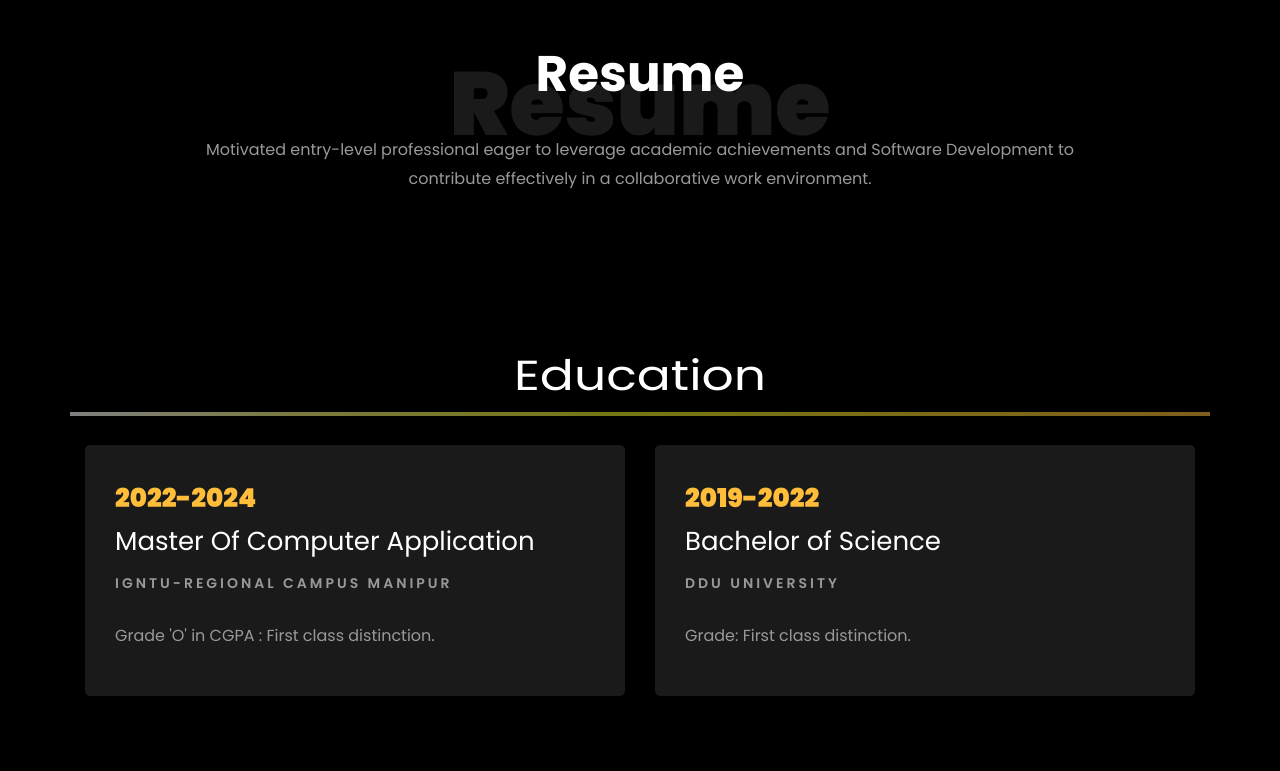
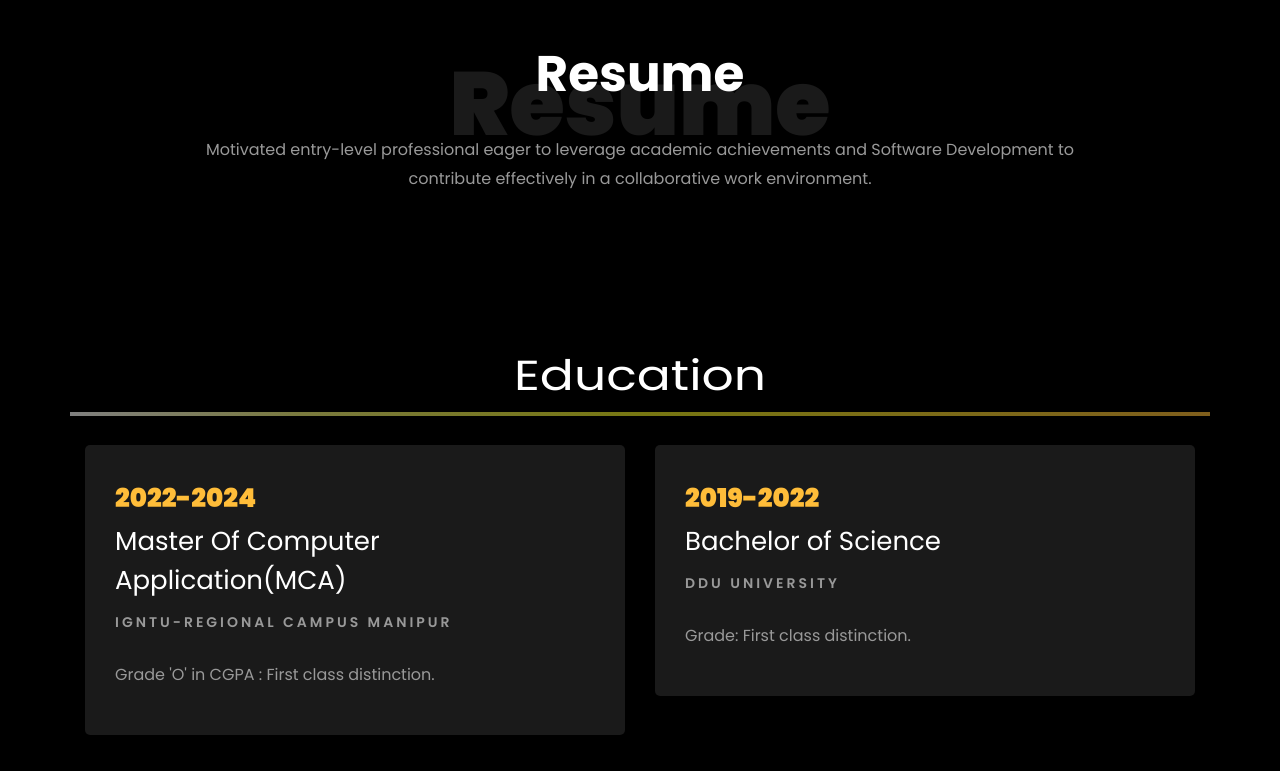
Before and after one commit to vimlGit/VimleshPortfolio, a plain HTML site: page index.html in a window 1280 px wide. Shown: the part 1567-2338 px from the top of the page. Drawn offline with Linux system fonts and the light colour scheme; files whose address does not match are found by name.

Commit message:
Education change

```diff
--- a/index.html
+++ b/index.html
@@ -369,7 +369,7 @@
     			<div class="col-md-6">
     				<div class="resume-wrap ftco-animate">
     					<span class="date">2022-2024</span>
-    					<h2>Master Of Computer Application</h2>
+    					<h2>Master Of Computer Application(MCA)</h2>
     					<span class="position">IGNTU-Regional Campus Manipur</span>
     					<p class="mt-4">Grade 'O' in CGPA : First class distinction.</p>
     				</div>
```
